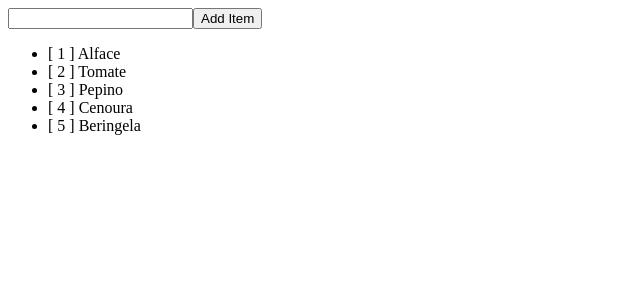
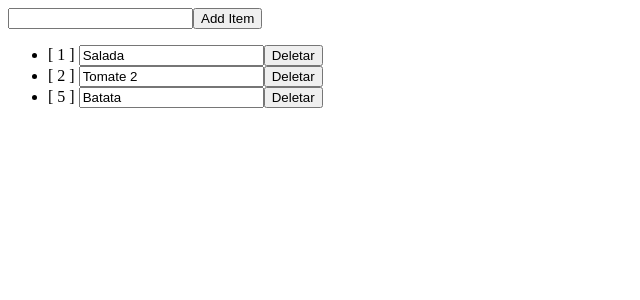
Before and after one commit to RubensHerculano22/AulasAngular, an Angular app: page / in a window 1280 px wide. Shown: the top 300 px of the page, without its empty margins (0-640 px from the left). Built offline with nearby package versions, Linux system fonts and the light colour scheme; data requests are answered from the project's data file.

Commit message:
Observable HttpPut e HttpDelete

```diff
--- a/fake-server/db.json
+++ b/fake-server/db.json
@@ -1,23 +1,15 @@
 {
   "list-food": [
     {
-      "id": 1,
-      "nome": "Alface"
+      "nome": "Salada",
+      "id": 1
     },
     {
-      "id": 2,
-      "nome": "Tomate"
+      "nome": "Tomate 2",
+      "id": 2
     },
     {
-      "id": 3,
-      "nome": "Pepino"
-    },
-    {
-      "nome": "Cenoura",
-      "id": 4
-    },
-    {
-      "nome": "Beringela",
+      "nome": "Batata",
       "id": 5
     }
   ]
--- a/src/app/services/food-list.service.ts
+++ b/src/app/services/food-list.service.ts
@@ -44,6 +44,20 @@ export class FoodListService {
     )
   }
 
+  public foodListEdit(value:string,id: number):Observable<FoodList> {
+    return this.http.put<FoodList>(`${this.url}list-food/${id}`, {nome: value}).pipe(
+      res => res,
+      error => error,
+    )
+  }
+
+  public foodListDelete(id: number):Observable<FoodList> {
+    return this.http.delete<FoodList>(`${this.url}list-food/${id}`).pipe(
+      res => res,
+      error => error,
+    )
+  }
+
   // public foodListAlert(value: string) {
   //   return this.emitEvent.emit(value);
   // }
--- a/src/app/shared/food-list/food-list.component.html
+++ b/src/app/shared/food-list/food-list.component.html
@@ -1,5 +1,6 @@
 <ul>
     <li *ngFor="let item of foodList">
-        [ {{item.id}} ] {{item.nome}}
+        [ {{item.id}} ] <input type="text" [(ngModel)]="item.nome" (keyup.enter)="foodListEdit(item.nome, item.id)">
+        <button (click)="foodListDelete(item.id)">Deletar</button>
     </li>
 </ul>
--- a/src/app/shared/food-list/food-list.component.ts
+++ b/src/app/shared/food-list/food-list.component.ts
@@ -30,4 +30,24 @@ export class FoodListComponent implements OnInit{
     );
   }
 
+  public foodListEdit(value: string, id: number) {
+    this.foodListService.foodListEdit(value, id).subscribe({
+      next: (res) => console.log(res),
+      error: (err) => console.log(err)
+    })
+  }
+
+  public foodListDelete(id: number) {
+    return this.foodListService.foodListDelete(id).subscribe({
+      next: (res) => {
+        this.foodList = this.foodList.filter(
+          item => {
+            return id !== item.id
+          }
+        )
+      },
+      error: (err) => console.log(err)
+    })
+  }
+
 }
--- a/src/app/shared/shared.module.ts
+++ b/src/app/shared/shared.module.ts
@@ -9,6 +9,7 @@ import { InputComponent } from './input/input.component';
 import { OutputComponent } from './output/output.component';
 import { FoodListComponent } from './food-list/food-list.component';
 import { FoodAddComponent } from './food-add/food-add.component';
+import { FormsModule } from '@angular/forms';
 
 
 
@@ -29,7 +30,8 @@ import { FoodAddComponent } from './food-add/food-add.component';
   ],
   imports: [
     CommonModule,
-    HttpClientModule
+    HttpClientModule,
+    FormsModule
   ]
 })
 export class SharedModule { }
```
